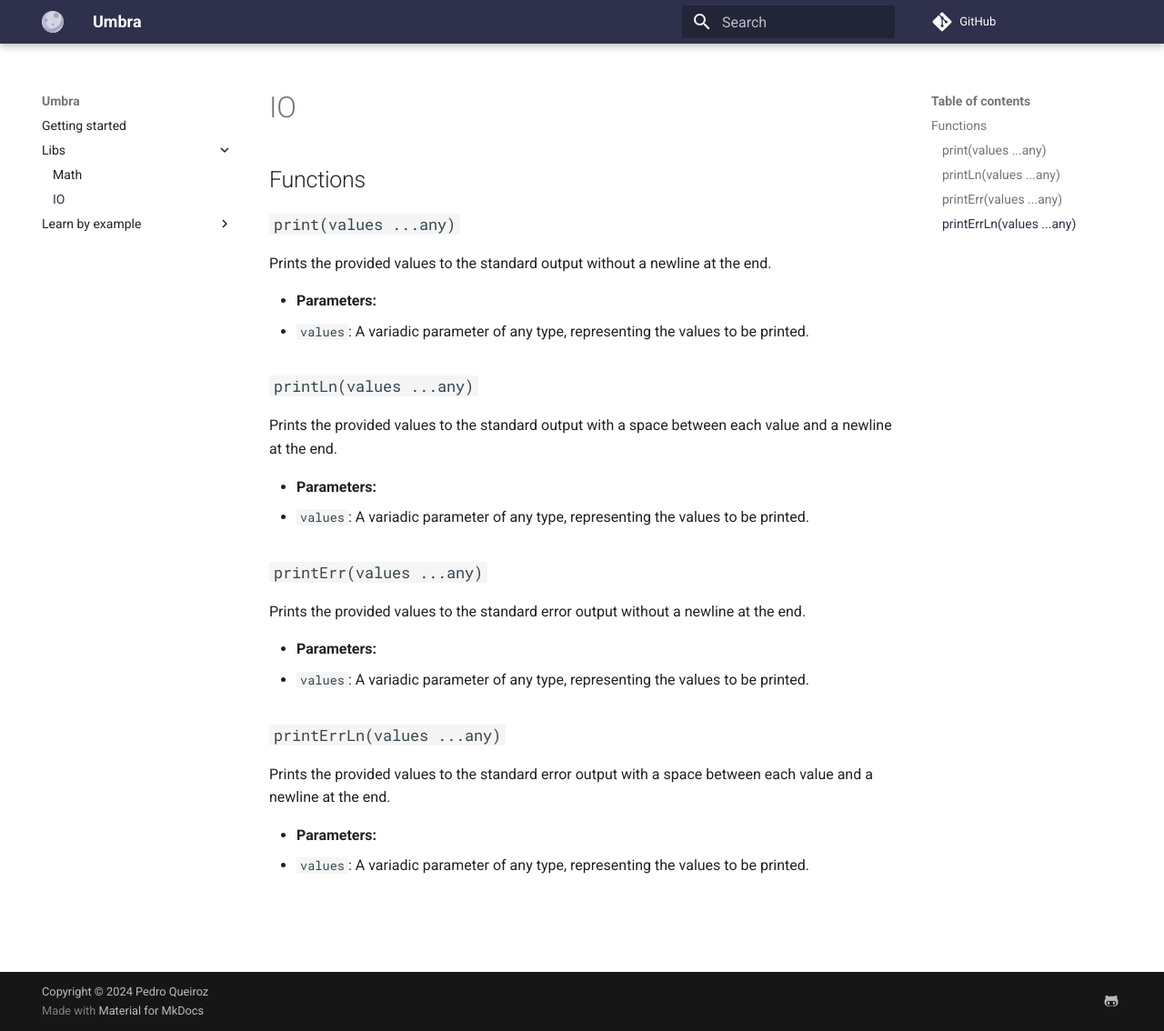
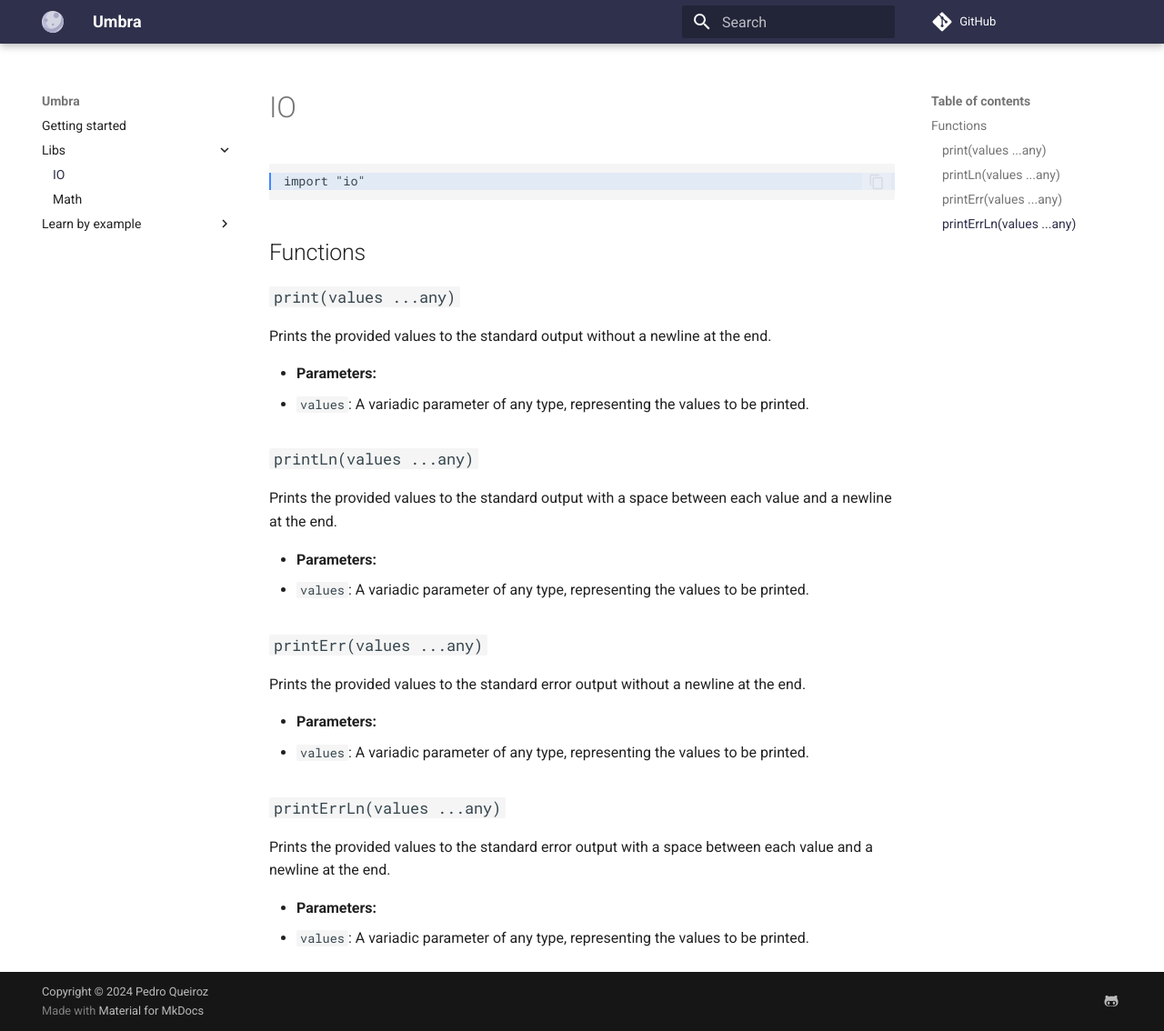
Before and after one commit to pmqueiroz/umbra, an MkDocs documentation site: the page built from docs/docs/libs/io.md, in a window 1280 px wide and 1134 px high. Shown: the whole window at 91% size. Built offline with MkDocs 1.6.1 and Material for MkDocs 9.7.7, drawn with Linux system fonts in a browser that asks for light colours; comment, search, counter and statistics services are not loaded.

Commit message:
docs: add import example

````diff
--- a/docs/docs/libs/io.md
+++ b/docs/docs/libs/io.md
@@ -1,4 +1,8 @@
 # IO
+
+```u hl_lines="1"
+import "io"
+```
 
 ## Functions
 
--- a/docs/mkdocs.yml
+++ b/docs/mkdocs.yml
@@ -7,8 +7,8 @@ edit_uri: "https://github.com/pmqueiroz/umbra/tree/main/docs"
 nav:
   - "Getting started": index.md
   - Libs:
+    - IO: libs/io.md
     - "Math": libs/math.md
-    - IO: libs/io.md
   - "Learn by example":
     - "Hello World": examples/hello-word.md
     - "Values": examples/values.md
````
Also changed, not shown: docs/docs/libs/math.md (+5 -0 lines).
